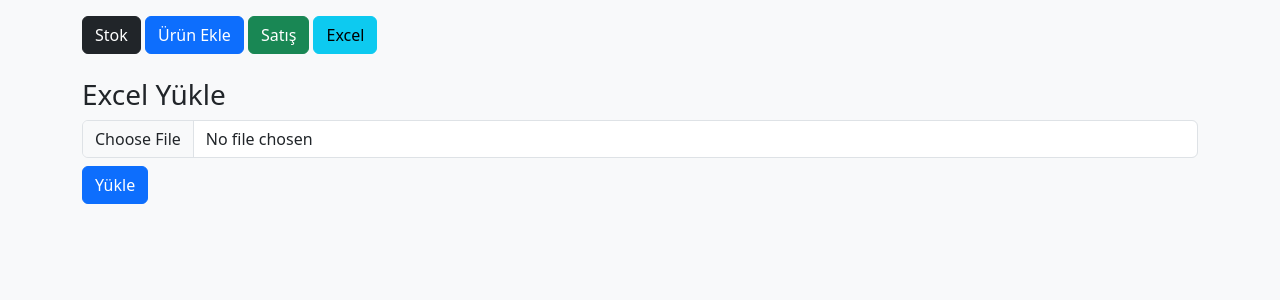
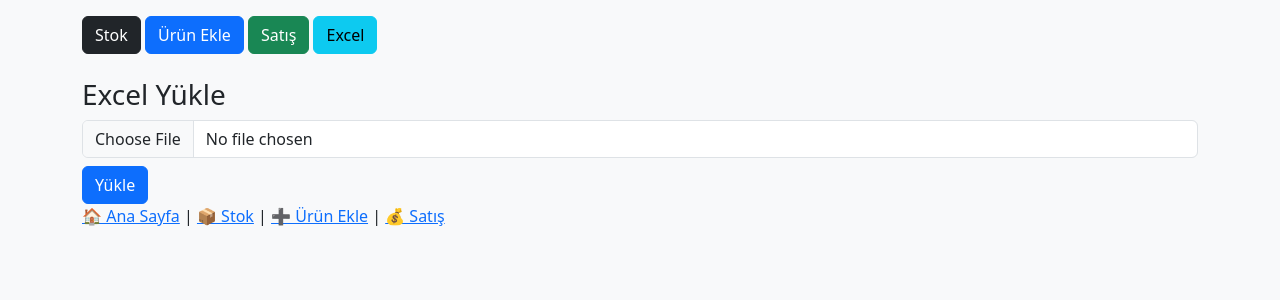
Before and after one commit to hasankucukali/kitap_sistem, a Flask app: page /excel in a window 1280 px wide. Shown: the top 300 px of the page. Run offline with Flask 3, Linux system fonts and the light colour scheme; some libraries are stand-ins or nearby versions.

Commit message:
excel.html

```diff
--- a/templates/excel.html
+++ b/templates/excel.html
@@ -7,6 +7,12 @@
 <input type="file" name="file" class="form-control">
 <button class="btn btn-primary mt-2">Yükle</button>
 </form>
+<div style="margin-bottom:20px;">
+    <a href="/">🏠 Ana Sayfa</a> |
+    <a href="/stok">📦 Stok</a> |
+    <a href="/ekle">➕ Ürün Ekle</a> |
+    <a href="/satis">💰 Satış</a>
+</div>
 
 <p>{{mesaj}}</p>
 
```
